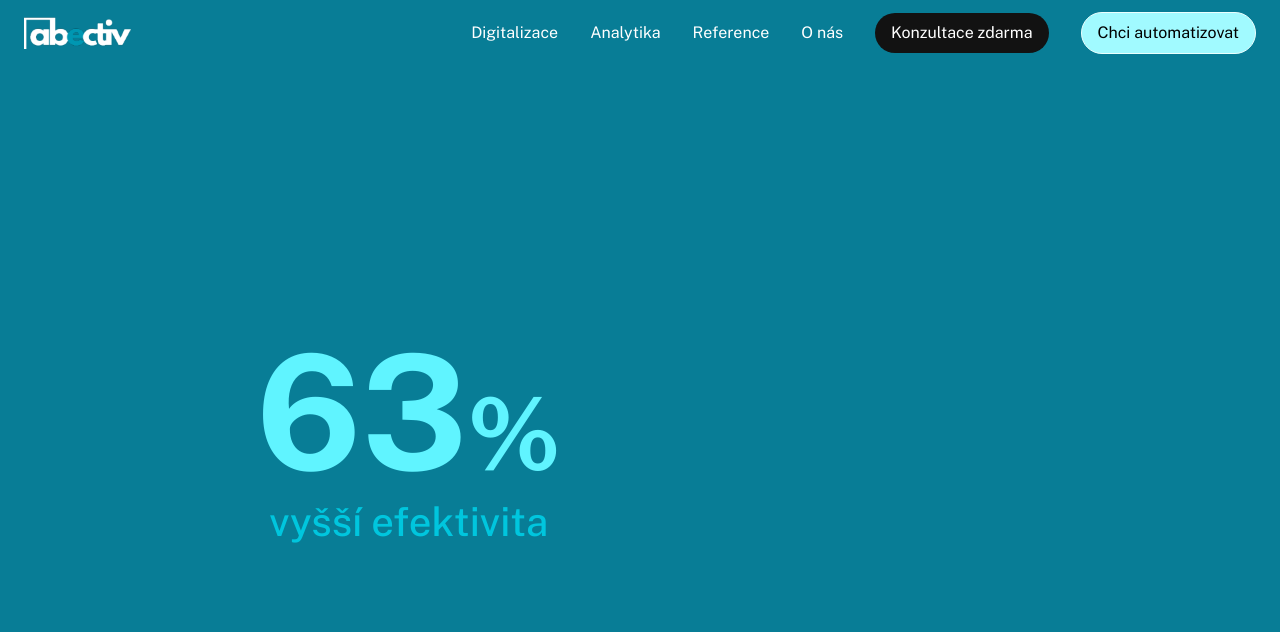
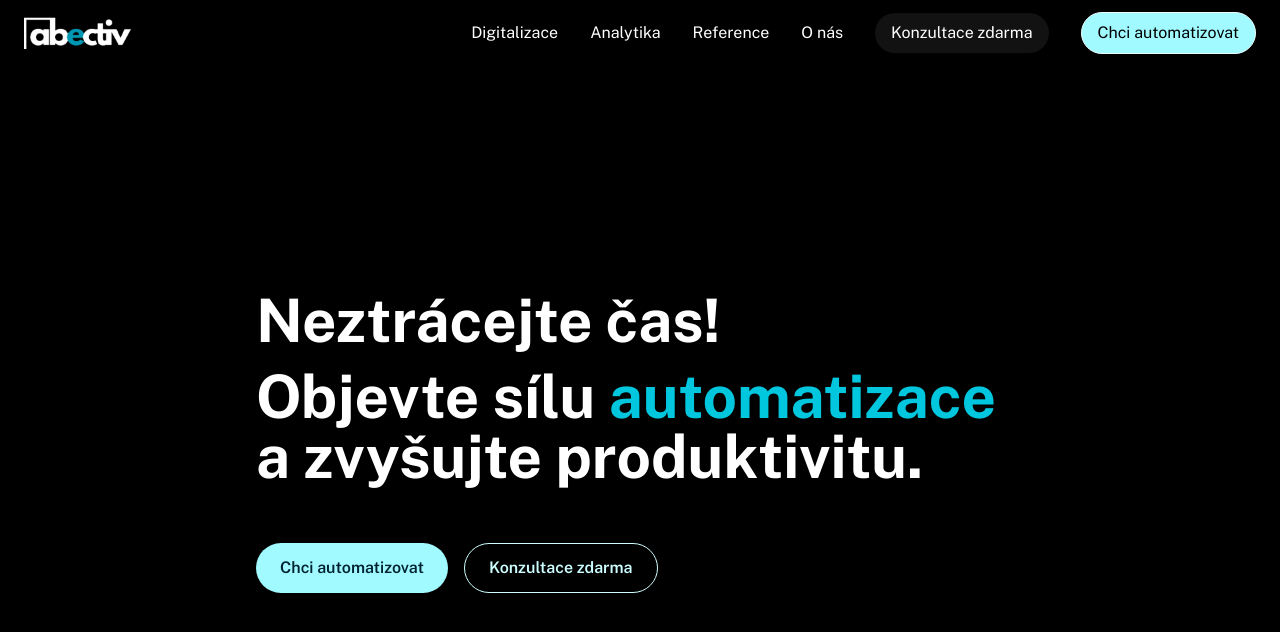
Before and after one commit to marufbinsalim/ABECTIV, a Next.js app: page / in a window 1280 px wide. Shown: the top 632 px of the page. Built offline with nearby package versions, Linux system fonts and the light colour scheme.

Commit message:
made the animation faster

```diff
--- a/components/hero.tsx
+++ b/components/hero.tsx
@@ -24,7 +24,7 @@ function Hero({
           initial={{ opacity: 0, x: 500 * (index % 2 === 0 ? -1 : 1) }}
           animate={{ opacity: 1, x: 0 }}
           exit={{ opacity: 0, x: 500 * (index % 2 === 0 ? -1 : 1) }}
-          transition={{ duration: 0.3 }}
+          transition={{ duration: 0.1 }}
         >
           <div
             className={`flex flex-col items-center justify-center w-full h-[93vh] relative`}
--- a/hooks/useAnimationColors.ts
+++ b/hooks/useAnimationColors.ts
@@ -14,7 +14,7 @@ export function useAnimationColors(list: any[]) {
         }
         return prevIndex + 1;
       });
-    }, 2000);
+    }, 1500);
 
     return () => clearInterval(interval);
   }, []);
```
